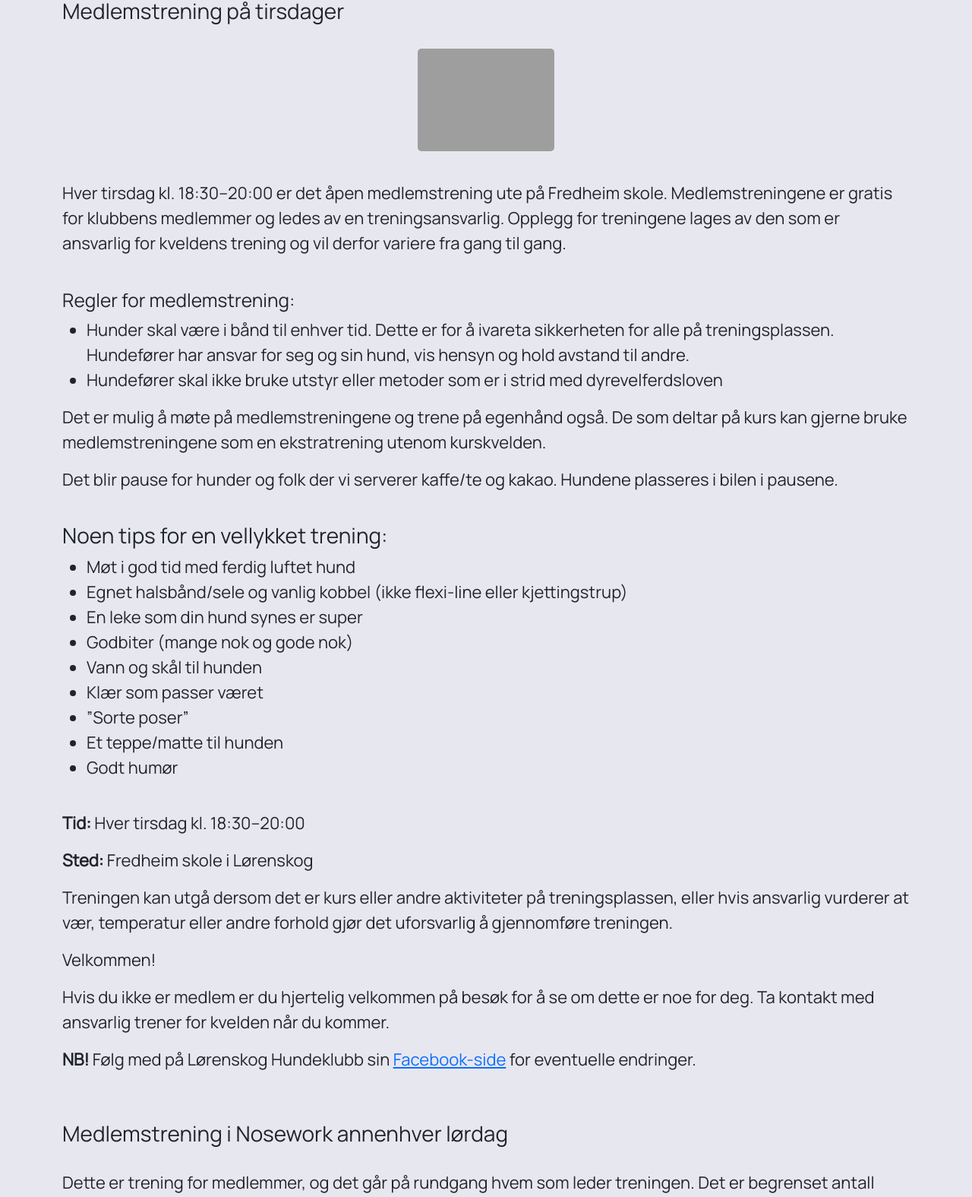
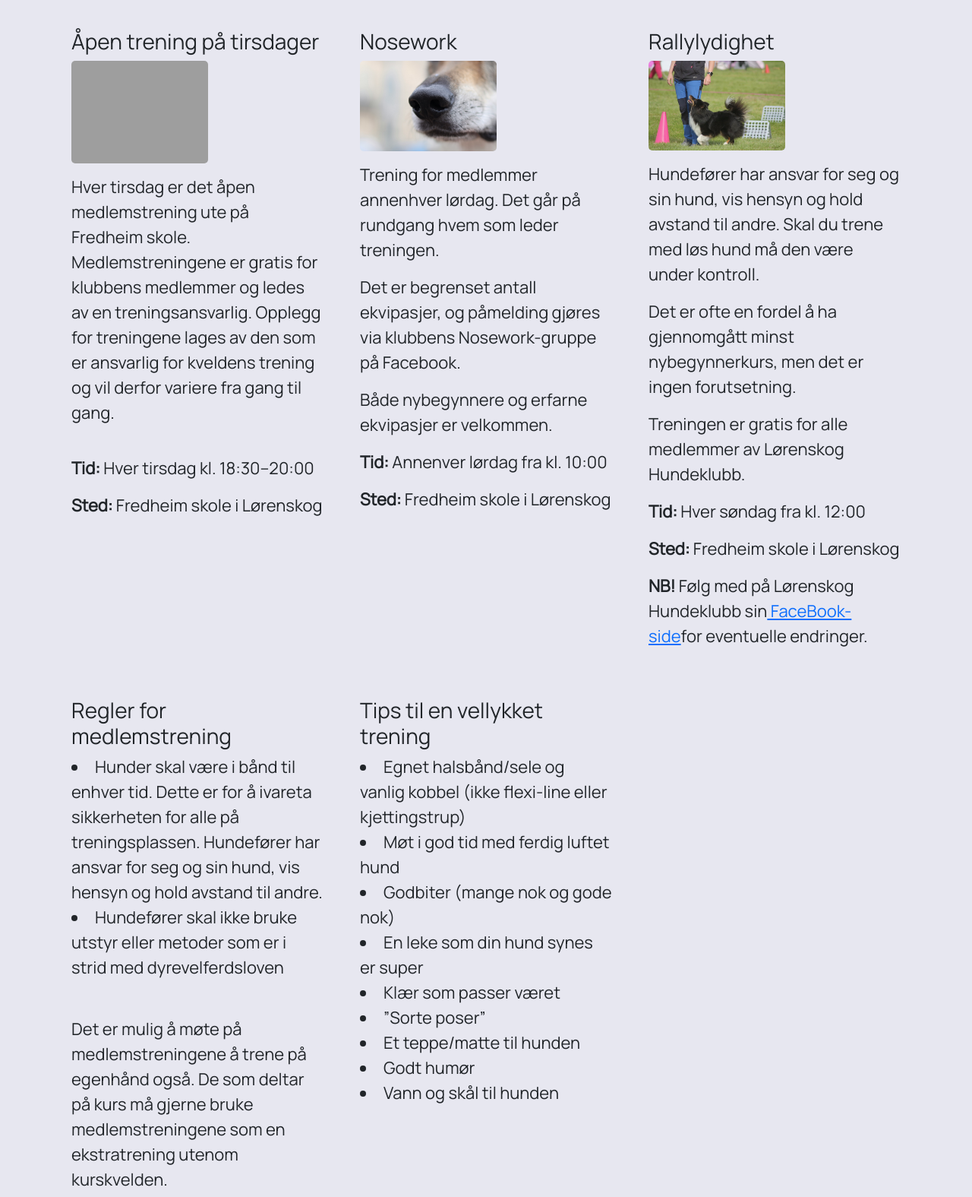
Before and after one commit to rebekkanordheim/lorenskoghundeklubb, a website: page medlemstrening.html in a window 1280 px wide. Shown: the part 260-1835 px from the top of the page at 76% size. Drawn offline with nearby package versions, Linux system fonts and the light colour scheme; grey boxes are pictures that could not be loaded.

Commit message:
nosework lagt til og medlemstrening forbedret

```diff
--- a/medlemstrening.html
+++ b/medlemstrening.html
@@ -100,29 +100,73 @@
   </nav>
   <body>
     <div class="container text-center">
-      <div class="row row-cols-1">
-        <h1>Medlemstrening</h1>
+      <div class="container py-4">
+        <h1 class="mb-5">Medlemstrening</h1>
 
-        <!-- TIRSDAG -->
-        <div class="col">
-          <br />
-          <h2>Medlemstrening på tirsdager</h2>
-          <br />
+        <div class="row row-cols-1 row-cols-md-2 row-cols-xl-3 g-5">
+          <div class="col medlemseksjon">
+            <h2>Åpen trening på tirsdager</h2>
             <img
               class="informasjons-bilde"
               src="/images/IMG_6876.png"
               alt="Medlemstrening tirsdag" />
-          <br /><br />
-
             <p>
-            Hver tirsdag kl. 18:30–20:00 er det åpen medlemstrening ute på Fredheim skole.
+              Hver tirsdag er det åpen medlemstrening ute på Fredheim skole.
               Medlemstreningene er gratis for klubbens medlemmer og ledes av en
               treningsansvarlig. Opplegg for treningene lages av den som er ansvarlig for
               kveldens trening og vil derfor variere fra gang til gang.
             </p>
             <br />
-          <h3><small>Regler for medlemstrening:</small></h3>
-          <ul>
+            <p><b>Tid:</b> Hver tirsdag kl. 18:30–20:00</p>
+            <p><b>Sted:</b> Fredheim skole i Lørenskog</p>
+          </div>
+
+          <div class="col medlemseksjon">
+            <h2>Nosework</h2>
+            <img
+              class="informasjons-bilde"
+              src="/images/nosework.jpeg"
+              alt="Nosework medlemstrening" />
+            <p>
+              Trening for medlemmer annenhver lørdag. Det går på rundgang hvem som leder
+              treningen.
+            </p>
+            <p>
+              Det er begrenset antall ekvipasjer, og påmelding gjøres via klubbens
+              Nosework-gruppe på Facebook.
+            </p>
+            <p>Både nybegynnere og erfarne ekvipasjer er velkommen.</p>
+            <p><b>Tid:</b> Annenver lørdag fra kl. 10:00</p>
+            <p><b>Sted:</b> Fredheim skole i Lørenskog</p>
+          </div>
+          <div class="col medlemseksjon">
+            <h2>Rallylydighet</h2>
+            <img
+              class="informasjons-bilde"
+              src="/images/393065390_2704545733026064_1251052275611380402_n.png"
+              alt="Rallylydighet søndag" />
+            <p>
+              Hundefører har ansvar for seg og sin hund, vis hensyn og hold avstand til
+              andre. Skal du trene med løs hund må den være under kontroll.
+            </p>
+            <p>
+              Det er ofte en fordel å ha gjennomgått minst nybegynnerkurs, men det er
+              ingen forutsetning.
+            </p>
+            <p>Treningen er gratis for alle medlemmer av Lørenskog Hundeklubb.</p>
+            <p><b>Tid:</b> Hver søndag fra kl. 12:00</p>
+            <p><b>Sted:</b> Fredheim skole i Lørenskog</p>
+            <p>
+              <b>NB!</b> Følg med på Lørenskog Hundeklubb sin<a
+                href="https://www.facebook.com/LorenskogHundeklubb"
+                target="_blank">
+                FaceBook-side</a
+              >for eventuelle endringer.
+            </p>
+          </div>
+
+          <div class="col medlemseksjon">
+            <h2>Regler for medlemstrening</h2>
             <li>
               Hunder skal være i bånd til enhver tid. Dette er for å ivareta sikkerheten
               for alle på treningsplassen. Hundefører har ansvar for seg og sin hund, vis
@@ -132,121 +176,33 @@
               Hundefører skal ikke bruke utstyr eller metoder som er i strid med
               dyrevelferdsloven
             </li>
-          </ul>
-
+            <br />
+            <br />
             <p>
-            Det er mulig å møte på medlemstreningene og trene på egenhånd også. De som
-            deltar på kurs kan gjerne bruke medlemstreningene som en ekstratrening utenom
+              Det er mulig å møte på medlemstreningene å trene på egenhånd også. De som
+              deltar på kurs må gjerne bruke medlemstreningene som en ekstratrening utenom
               kurskvelden.
             </p>
-
             <p>
-            Det blir pause for hunder og folk der vi serverer kaffe/te og kakao. Hundene
+              Det blir pause for hunder og folk der vi serverer kaffe/te og kakao.Hundene
               plasseres i bilen i pausene.
             </p>
-          <br />
-
-          <h3>Noen tips for en vellykket trening:</h3>
-          <ul>
-            <li>Møt i god tid med ferdig luftet hund</li>
+            <p></p>
+          </div>
+          <div class="col medlemseksjon">
+            <h2>Tips til en vellykket trening</h2>
             <li>
               Egnet halsbånd/sele og vanlig kobbel (ikke flexi-line eller kjettingstrup)
             </li>
+            <li>Møt i god tid med ferdig luftet hund</li>
+            <li>Godbiter (mange nok og gode nok)</li>
             <li>En leke som din hund synes er super</li>
-            <li>Godbiter (mange nok og gode nok)</li>
-            <li>Vann og skål til hunden</li>
             <li>Klær som passer været</li>
             <li>”Sorte poser”</li>
             <li>Et teppe/matte til hunden</li>
             <li>Godt humør</li>
-          </ul>
-          <br />
-          <p><b>Tid:</b> Hver tirsdag kl. 18:30–20:00</p>
-          <p><b>Sted:</b> Fredheim skole i Lørenskog</p>
-
-          <p>
-            Treningen kan utgå dersom det er kurs eller andre aktiviteter på
-            treningsplassen, eller hvis ansvarlig vurderer at vær, temperatur eller andre
-            forhold gjør det uforsvarlig å gjennomføre treningen.
-          </p>
-
-          <p>Velkommen!</p>
-
-          <p>
-            Hvis du ikke er medlem er du hjertelig velkommen på besøk for å se om dette er
-            noe for deg. Ta kontakt med ansvarlig trener for kvelden når du kommer.
-          </p>
-
-          <p>
-            <b>NB!</b> Følg med på Lørenskog Hundeklubb sin
-            <a href="https://www.facebook.com/LorenskogHundeklubb" target="_blank"
-              >Facebook-side</a
-            >
-            for eventuelle endringer.
-          </p>
+            <li>Vann og skål til hunden</li>
           </div>
-        <br /><br />
-        <div class="col">
-          <br /><br />
-          <h2>Medlemstrening i Nosework annenhver lørdag</h2>
-          <br />
-          <p>
-            Dette er trening for medlemmer, og det går på rundgang hvem som leder
-            treningen. Det er begrenset antall ekvipasjer, og påmelding gjøres på
-            Lørenskog Hundeklubb sin Nosework-gruppe på Facebook.
-          </p>
-          <p>Her legges også oppdatert info, og eventuelle endringer.</p>
-          <br />
-          <p>Både nybegynnere og erfarne ekvipasjer er velkommen.</p>
-
-          <br /><br />
-          <br /><br />
-        </div>
-        <div class="col">
-          <h2>Medlemstrening i rallylydighet på søndager</h2>
-          <br />
-          <img
-            class="informasjons-bilde"
-            src="/images/393065390_2704545733026064_1251052275611380402_n.png"
-            alt="Rallylydighet søndag" />
-          <br /><br />
-
-          <p>
-            Dette er trening for medlemmer, og det er ingen som leder treningen. Utstyr
-            blir satt ut og inn i fellesskap og man trener sammen med andre som driver med
-            sporten. Ta gjerne med kaffe eller annet drikke, det blir en del pauser mens
-            man venter på tur.
-          </p>
-
-          <p>
-            Hundefører har ansvar for seg og sin hund, vis hensyn og hold avstand til
-            andre. Skal du trene med løs hund må den være under kontroll. Hundefører skal
-            ikke bruke utstyr eller metoder som er i strid med dyrevelferdsloven.
-          </p>
-          <br />
-          <p>
-            Det er ofte en fordel å ha gjennomgått minst nybegynnerkurs, men det er ingen
-            forutsetning.
-          </p>
-          <p>Treningen er gratis for alle medlemmer av Lørenskog Hundeklubb.</p>
-          <br />
-          <p><b>Tid:</b> Hver søndag fra kl. 12:00 og utover</p>
-          <p><b>Sted:</b> Fredheim skole i Lørenskog</p>
-          <br />
-          <p>
-            <b>NB!</b> Følg med på Lørenskog Hundeklubb sin
-            <a href="https://www.facebook.com/groups/150907515040163/" target="_blank"
-              >Facebook-side (Rallylydighet)</a
-            >
-            for eventuelle endringer – både ekstratreninger og frihelger.
-          </p>
-          <br />
-          <p>
-            Hvis du ikke er medlem anbefaler vi at du kommer innom for å se om dette er
-            noe for deg.
-          </p>
-
-          <p>Velkommen!</p>
         </div>
       </div>
     </div>
```
Also changed, not shown: images/nosework.jpeg (added). Lines whose indentation alone changed are shown as unchanged.
